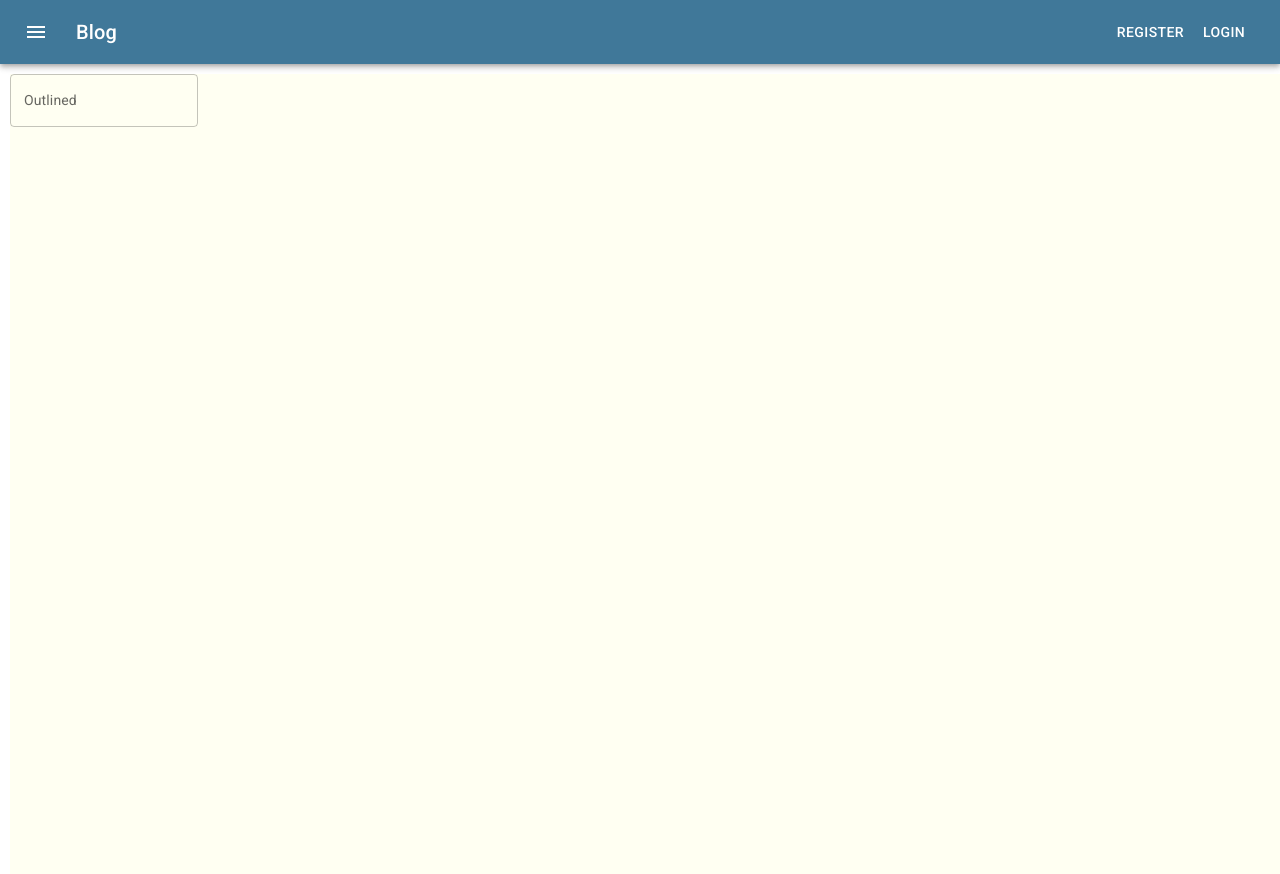
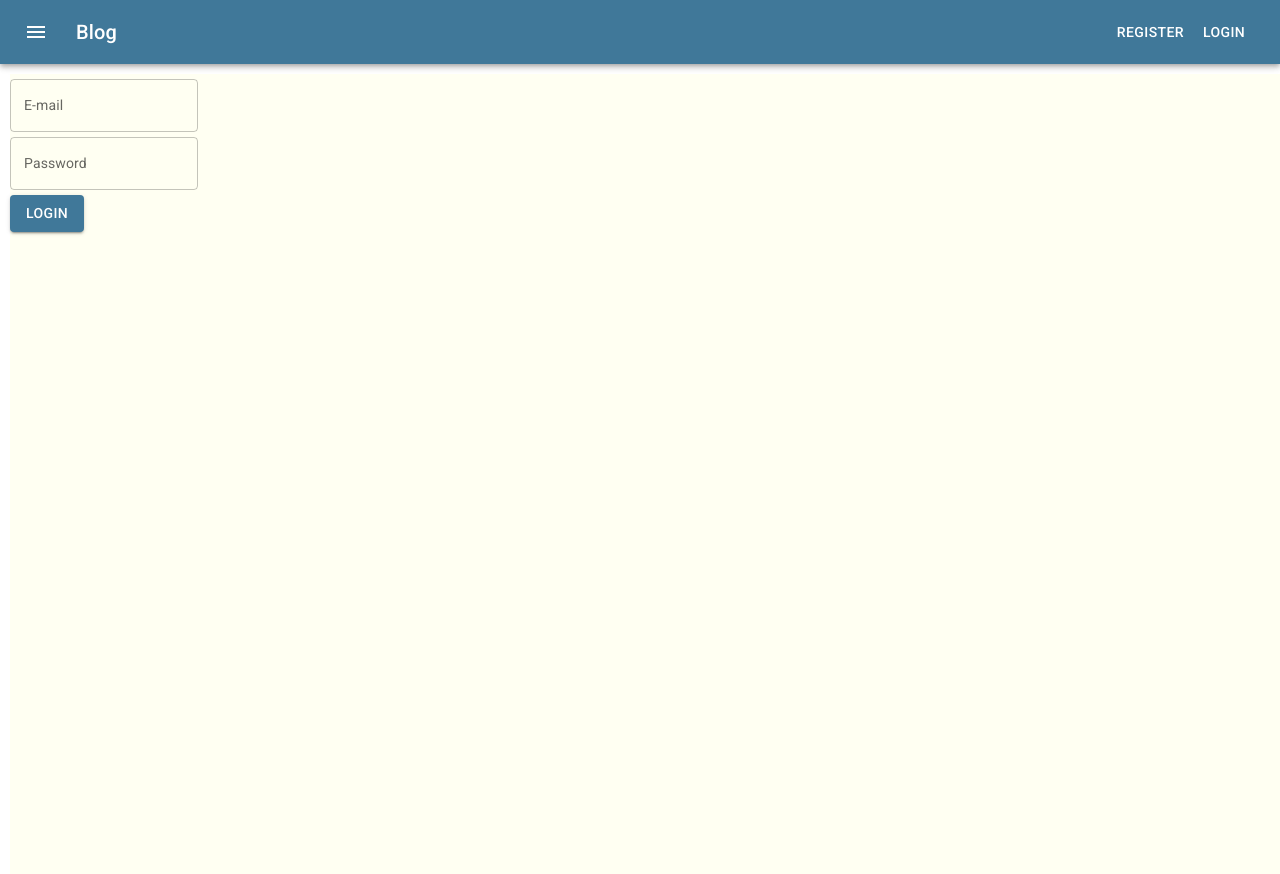
Before and after one commit to tckeijner/blog, a React (Create React App) app in the folder blog/: page /login in a window 1280 px wide. Built offline with nearby package versions, Linux system fonts and the light colour scheme.

Commit message:
client login

```diff
--- a/blog/src/User/Login.tsx
+++ b/blog/src/User/Login.tsx
@@ -1,11 +1,60 @@
-import { TextField } from "@mui/material";
-import { Box } from "@mui/system";
+import { Button, TextField } from '@mui/material';
+import { Box } from '@mui/system';
+import { useStyles } from '../theme/theme';
 
 const Login = () => {
+  const classes = useStyles();
+
+  const handleSubmit = (e: React.FormEvent) => {
+    e.preventDefault();
+    const formData = new FormData(e.target as HTMLFormElement);
+    post({
+      email: formData.get('email'),
+      password: formData.get('password'),
+    });
+  };
+
+  const post = (req: any) => {
+    return fetch('http://localhost:4000/login', {
+      method: 'POST',
+      headers: {
+        Accept: 'application/json',
+        'Content-Type': 'application/json',
+      },
+      body: JSON.stringify(req),
+    })
+      .then((res) => res.json())
+      .then((data) => console.log(data));
+  };
+
   return (
-    <Box>
-      <TextField id="outlined-basic" label="Outlined" variant="outlined" />
-    </Box>
+    <form onSubmit={handleSubmit}>
+      <Box className={classes.credentialsForm}>
+        <TextField
+          className={classes.credentialsItem}
+          id='email'
+          label='E-mail'
+          variant='outlined'
+          name='email'
+        />
+        <TextField
+          className={classes.credentialsItem}
+          id='password'
+          type='password'
+          label='Password'
+          variant='outlined'
+          name='password'
+        />
+        <Button
+          className={classes.credentialsItem}
+          variant='contained'
+          color='primary'
+          type='submit'
+        >
+          Login
+        </Button>
+      </Box>
+    </form>
   );
 };
 
--- a/blog/src/User/Register.tsx
+++ b/blog/src/User/Register.tsx
@@ -31,24 +31,18 @@ const RegisterUser = () => {
       .then((data) => console.log(data));
   };
 
-  // const post = () => {
-  //   fetch('http://localhost:9000/testAPI')
-  //     .then((res) => res.text())
-  //     .then((res) => console.log(res));
-  // };
-
   return (
     <form onSubmit={handleSubmit}>
-      <Box className={classes.registerUser}>
+      <Box className={classes.credentialsForm}>
         <TextField
-          className={classes.registerUserItem}
+          className={classes.credentialsItem}
           id='email'
           label='E-mail'
           variant='outlined'
           name='email'
         />
         <TextField
-          className={classes.registerUserItem}
+          className={classes.credentialsItem}
           id='password'
           label='Password'
           type='password'
@@ -56,7 +50,7 @@ const RegisterUser = () => {
           name='password'
         />
         <TextField
-          className={classes.registerUserItem}
+          className={classes.credentialsItem}
           id='password-confirm'
           label='Confirm password'
           type='password'
@@ -64,7 +58,7 @@ const RegisterUser = () => {
           name='password-confirm'
         />
         <Button
-          className={classes.registerUserItem}
+          className={classes.credentialsItem}
           variant='contained'
           color='primary'
           type='submit'
--- a/blog/src/theme/theme.ts
+++ b/blog/src/theme/theme.ts
@@ -66,13 +66,13 @@ export const useStyles = makeStyles({
     width: '95%',
     backgroundColor: theme.palette.background.default
   },
-  registerUser: {
+  credentialsForm: {
     display: 'flex',
     flexDirection: 'column',
     alignItems: 'start',
     justifyContent: 'space-between'
   },
-  registerUserItem: {
+  credentialsItem: {
     marginTop: 5
   },
   // To get rid of the link styling:
```
